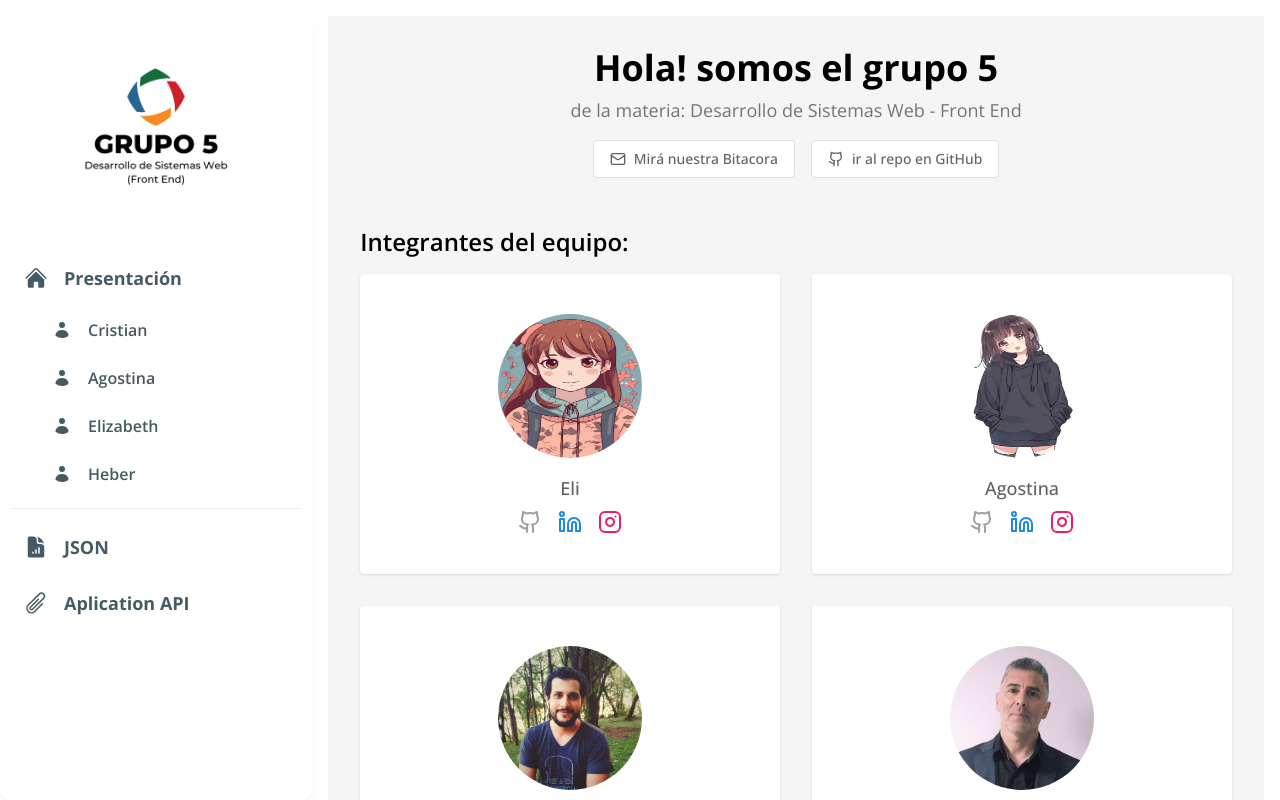
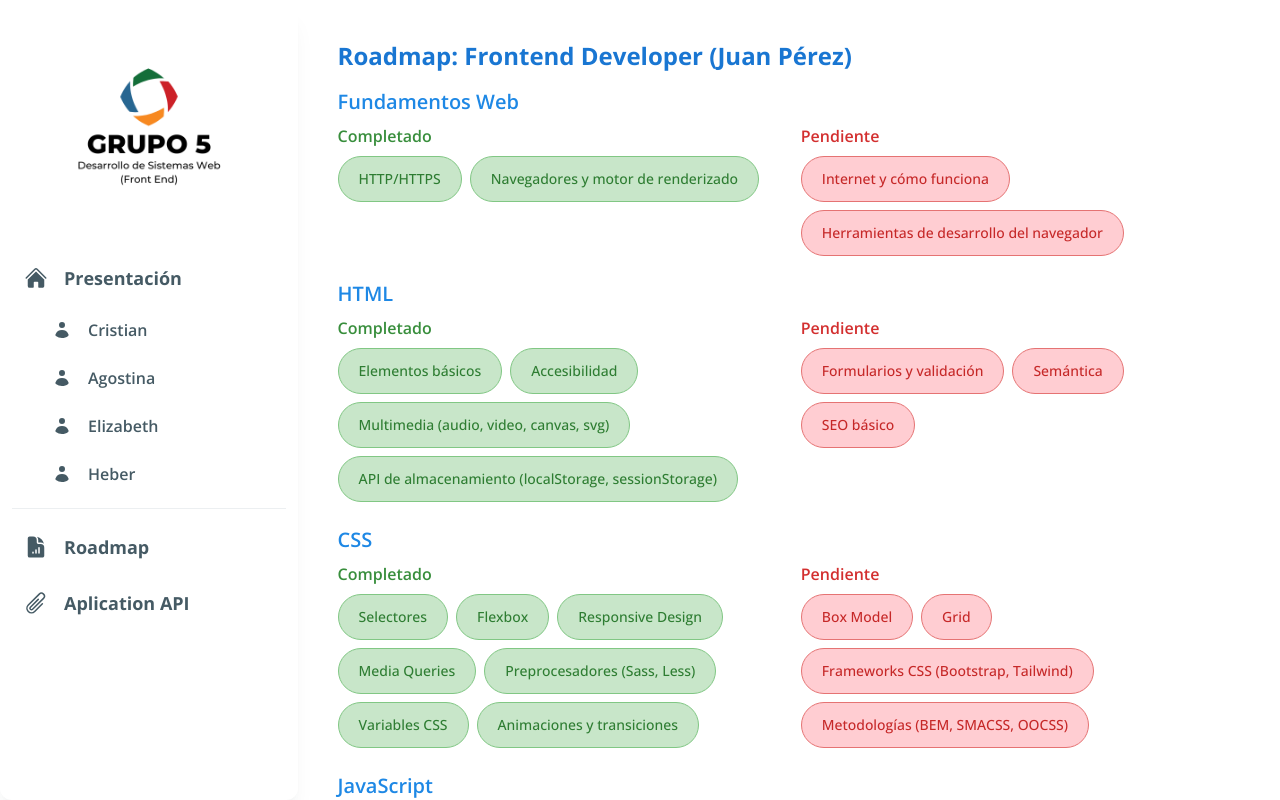
Before and after one commit to corihuela75/FrontendGrupo5b, a React (Vite) app: page /roadmap in a window 1280 px wide. Before the commit this address led to /presentation. Shown: the top 800 px of the page. Built offline with nearby package versions, Linux system fonts and the light colour scheme.

Commit message:
se agrega Roadmap

```diff
--- a/src/App.jsx
+++ b/src/App.jsx
@@ -1,6 +1,7 @@
 import { BrowserRouter as Router, Routes, Route, Navigate } from "react-router-dom";
 import Container from "./containers/Container";
 import Presentation from "./pages/Presentation";
+import Roadmap from "./pages/Roadmap";
 
 export default function App() {
   return (
@@ -10,8 +11,8 @@ export default function App() {
         <Route path="/" element={<Container />}>
           <Route index element={<Navigate to="/presentation" replace />} />
           <Route path="presentation" element={<Presentation />} />
+          <Route path="roadmap" element={<Roadmap />} />
         </Route>
-
         <Route path="*" element={<Navigate to="/presentation" replace />} />
       </Routes>
     </Router>
--- a/src/components/CardSidebar.jsx
+++ b/src/components/CardSidebar.jsx
@@ -31,7 +31,6 @@ export function CardSidebar() {
             </svg>
           </ListItemPrefix>
           <Link to="/presentation">Presentación</Link>
-
         </ListItem>
 
 
@@ -79,7 +78,7 @@ export function CardSidebar() {
               <path d="M14.25 5.25a5.23 5.23 0 0 0-1.279-3.434 9.768 9.768 0 0 1 6.963 6.963A5.23 5.23 0 0 0 16.5 7.5h-1.875a.375.375 0 0 1-.375-.375V5.25Z" />
             </svg>
           </ListItemPrefix>
-          JSON
+          <Link to="/roadmap">Roadmap</Link>
         </ListItem>
 
         <ListItem className="font-bold text-lg">
--- /dev/null
+++ b/src/data/roadmap.json
@@ -0,0 +1,138 @@
+ {
+  "roadmap": "Frontend Developer",
+  "integrante": "Juan Pérez",
+  "temas": [
+    {
+      "nombre": "Fundamentos Web",
+      "progreso": {
+        "Internet y cómo funciona": false,
+        "HTTP/HTTPS": true,
+        "Navegadores y motor de renderizado": true,
+        "Herramientas de desarrollo del navegador": false
+      }
+    },
+    {
+      "nombre": "HTML",
+      "progreso": {
+        "Elementos básicos": true,
+        "Formularios y validación": false,
+        "Semántica": false,
+        "SEO básico": false,
+        "Accesibilidad": true,
+        "Multimedia (audio, video, canvas, svg)": true,
+        "API de almacenamiento (localStorage, sessionStorage)": true
+      }
+    },
+    {
+      "nombre": "CSS",
+      "progreso": {
+        "Selectores": true,
+        "Box Model": false,
+        "Flexbox": true,
+        "Grid": false,
+        "Responsive Design": true,
+        "Media Queries": true,
+        "Preprocesadores (Sass, Less)": true,
+        "Variables CSS": true,
+        "Animaciones y transiciones": true,
+        "Frameworks CSS (Bootstrap, Tailwind)": false,
+        "Metodologías (BEM, SMACSS, OOCSS)": false
+      }
+    },
+    {
+      "nombre": "JavaScript",
+      "progreso": {
+        "Sintaxis básica": false,
+        "Tipos de datos": false,
+        "Funciones y closures": false,
+        "Objetos y prototipos": false,
+        "DOM y manipulación": false,
+        "Eventos": false,
+        "Fetch / AJAX": false,
+        "ES6+ (let/const, arrow functions, destructuring, spread/rest, clases, módulos)": false,
+        "Programación asíncrona (callbacks, promesas, async/await)": false,
+        "Manejo de errores": true,
+        "Testing básico (Jest, Mocha)": true,
+        "Herramientas para debugging": false
+      }
+    },
+    {
+      "nombre": "Control de versiones",
+      "progreso": {
+        "Git": false,
+        "GitHub/GitLab/Bitbucket": true,
+        "Branching strategies (Git Flow, GitHub Flow)": false
+      }
+    },
+    {
+      "nombre": "React",
+      "progreso": {
+        "JSX": false,
+        "Componentes funcionales y de clase": true,
+        "Hooks (useState, useEffect, custom hooks)": false,
+        "Routing (React Router)": true,
+        "Estado global (Redux, Context API, MobX)": false,
+        "Testing (React Testing Library, Jest)": true,
+        "Ecosistema (Next.js, Gatsby)": false
+      }
+    },
+    {
+      "nombre": "Vue",
+      "progreso": {
+        "Directivas": false,
+        "Componentes": false,
+        "Vue Router": true,
+        "Vuex (state management)": true,
+        "Composition API": true,
+        "Testing": false
+      }
+    },
+    {
+      "nombre": "Angular",
+      "progreso": {
+        "TypeScript": false,
+        "Componentes": false,
+        "Servicios e Inyección de dependencias": false,
+        "Routing": false,
+        "RxJS (programación reactiva)": true,
+        "Testing": true
+      }
+    },
+    {
+      "nombre": "State Management",
+      "progreso": {
+        "Redux": true,
+        "Vuex": true,
+        "Context API": true
+      }
+    },
+    {
+      "nombre": "Herramientas y bundlers",
+      "progreso": {
+        "NPM/Yarn": false,
+        "Webpack": false,
+        "Babel": false,
+        "ESLint / Prettier": false,
+        "Testing (Jest, React Testing Library, Cypress)": false
+      }
+    },
+    {
+      "nombre": "Optimización y performance",
+      "progreso": {
+        "Lazy loading": false,
+        "Optimización de imágenes": true,
+        "Minificación y bundling": false,
+        "Code splitting": false,
+        "Caching": true,
+        "Service Workers y PWA": false
+      }
+    },
+    {
+      "nombre": "Deployment",
+      "progreso": {
+        "Hosting estático (Netlify, Vercel, GitHub Pages)": false,
+        "CI/CD básico (GitHub Actions, Travis CI)": true
+      }
+    }
+  ]
+}
--- /dev/null
+++ b/src/pages/Roadmap.jsx
@@ -0,0 +1,50 @@
+import roadmapData from "../data/roadmap.json";
+import React from "react";
+
+function renderProgreso(progreso) {
+  const completados = [];
+  const pendientes = [];
+
+  Object.entries(progreso).forEach(([key, value]) => {
+    const chip = (
+      <span
+        key={key}
+        className={`px-5 py-3 rounded-full text-sm font-medium ${value ? "bg-green-100 text-green-800 border border-green-300" : "bg-red-100 text-red-800 border border-red-300"}`}
+      >
+        {key}
+      </span>
+    );
+    value ? completados.push(chip) : pendientes.push(chip);
+  });
+
+  return (
+    <div className="flex flex-col md:flex-row gap-6">
+      <div className="w-full md:w-1/2">
+        <h3 className="text-green-700 text-md font-semibold mb-2">Completado</h3>
+        <div className="flex flex-wrap gap-2 items-start">{completados}</div>
+      </div>
+      <div className="w-full md:w-1/2">
+        <h3 className="text-red-700 text-md font-semibold mb-2">Pendiente</h3>
+        <div className="flex flex-wrap gap-2 items-start">{pendientes}</div>
+      </div>
+    </div>
+  );
+}
+
+export default function Roadmap() {
+  return (
+    <div className="p-6 max-w-5xl mx-auto">
+      <h1 className="text-2xl font-bold text-blue-700 mb-4">
+        Roadmap: {roadmapData.roadmap} ({roadmapData.integrante})
+      </h1>
+      <ul className="space-y-6">
+        {roadmapData.temas.map((tema, index) => (
+          <li key={index}>
+            <h2 className="text-xl font-semibold text-blue-600 mb-2">{tema.nombre}</h2>
+            {renderProgreso(tema.progreso)}
+          </li>
+        ))}
+      </ul>
+    </div>
+  );
+}
```
